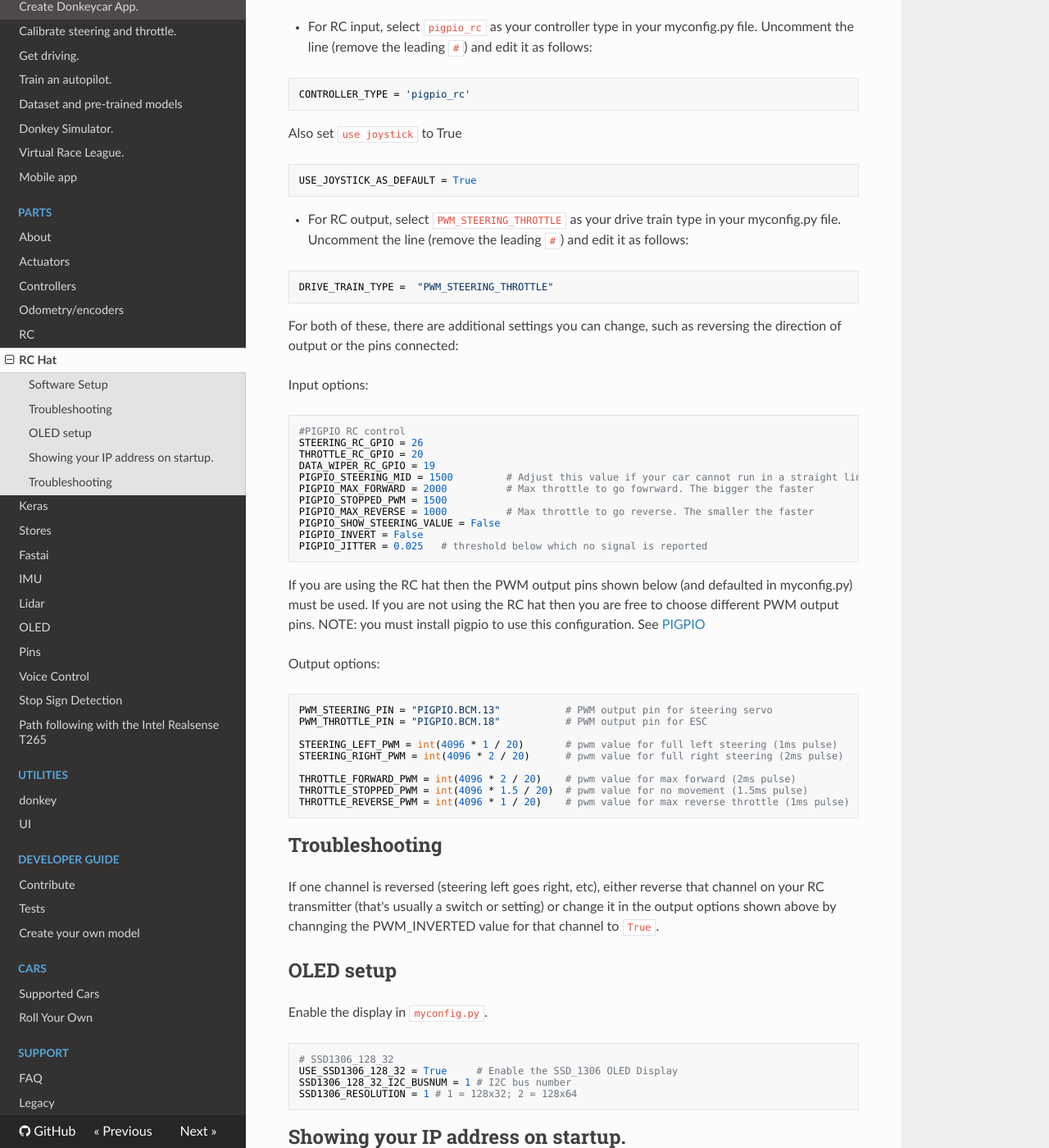
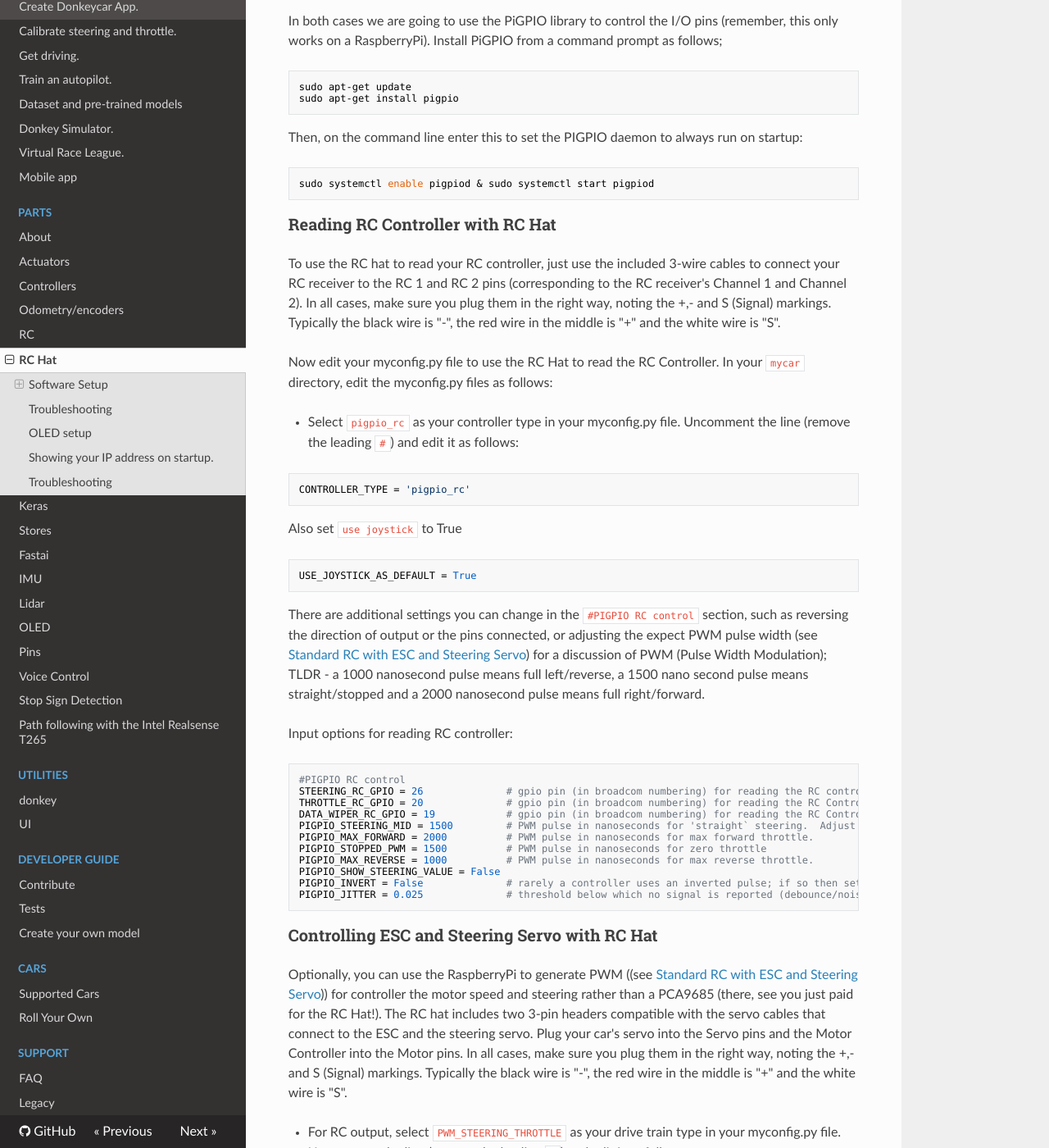
Before and after one commit to autorope/donkeydocs, an MkDocs documentation site: the page built from docs/parts/rc_hat.md, in a window 1280 px wide and 1400 px high, scrolled down 1426 px. Shown: the whole window at 82% size. Built offline with MkDocs 1.6.1, drawn with Linux system fonts in a browser that asks for light colours; nearby versions of some CDN libraries; some of the changed text lies outside the part shown.

Commit message:
Change rc-hat to separate instruction for reading and output - the instructions where interspersed before so they were   a little confusing. - I've separated the reading of the rc controller and the   drivetrain configuration intot their own sections.

````diff
--- a/docs/parts/rc_hat.md
+++ b/docs/parts/rc_hat.md
@@ -1,7 +1,7 @@
 # Donkeycar RC Hat
 ![RC Hat for RaspberryPi](../assets/rc_hat.jpg "The Donkey RC Hat for RaspberryPi")
 
-If you started with a ready-to-run RC car, it probably came with a RC controller. Good news: you can use it with Donkeycar, using the RC controller for manual driving. You can also plug in the car's servo and motor controller directly into the RaspberryPi without the need for a special motor/servo controller board.
+If you started with a ready-to-run RC car, it probably came with a RC controller. Good news: you can use it with Donkeycar, using the RC controller for manual driving. You can also plug in the car's servo and motor controller directly into the RaspberryPi without the need for a PCA9685 motor/servo controller board.
 
 To do so, you can either wire up it up manually as shown in [this tutorial](rc.md) (which works, but has a lot of fiddly wires that can fall off) or do it far more neatly with the Donkeycar RC hat, shown above, which handles all the wiring for you, along with including an OLED screen and a fan.
 
@@ -15,15 +15,27 @@ Once you've plugged in all the cables, you can move to the software setup
 
 ## Software Setup
 
-First, on the command line enter this to set the PIGPIO daemon to always run on startup:
+There are two parts to the software setup.  The first part is setting up to read the RC Controller using the RC Hat.  The Second, optional, part is setting up the drive train so we can control the ESC and SERVO using the RC hat (so you don't need a PCA9685 anymore)/
+
+### Install PiGPIO
+In both cases we are going to use the PiGPIO library to control the I/O pins (remember, this only works on a RaspberryPi).  Install PiGPIO from a command prompt as follows;
+```bash
+sudo apt-get update
+sudo apt-get install pigpio
+```
+
+Then, on the command line enter this to set the PIGPIO daemon to always run on startup:
 
 ```bash
 sudo systemctl enable pigpiod & sudo systemctl start pigpiod
 ```
 
-Next, in your `mycar` directory, edit the myconfig.py files as follows:
+### Reading RC Controller with RC Hat
+To use the RC hat to read your RC controller, just use the included 3-wire cables to connect your RC receiver to the RC 1 and RC 2 pins (corresponding to the RC receiver's Channel 1 and Channel 2). In all cases, make sure you plug them in the right way, noting the +,- and S (Signal) markings. Typically the black wire is "-", the red wire in the middle is "+" and the white wire is "S".
 
-* For RC input, select `pigpio_rc` as your controller type in your myconfig.py file. Uncomment the line (remove the leading `#`) and edit it as follows:
+Now edit your myconfig.py file to use the RC Hat to read the RC Controller. In your `mycar` directory, edit the myconfig.py files as follows:
+
+* Select `pigpio_rc` as your controller type in your myconfig.py file. Uncomment the line (remove the leading `#`) and edit it as follows:
 
 ```python
 CONTROLLER_TYPE = 'pigpio_rc'
@@ -35,47 +47,53 @@ Also set `use joystick` to True
 USE_JOYSTICK_AS_DEFAULT = True
 ```
 
+There are additional settings you can change in the `#PIGPIO RC control` section, such as reversing the direction of output or the pins connected, or adjusting the expect PWM pulse width (see [Standard RC with ESC and Steering Servo](https://docs.donkeycar.com/parts/actuators/#standard-rc-with-esc-and-steering-servo)) for a discussion of PWM (Pulse Width Modulation); TLDR - a 1000 nanosecond pulse means full left/reverse, a 1500 nano second pulse means straight/stopped and a 2000 nanosecond pulse means full right/forward.
+
+Input options for reading RC controller:
+
+```python
+#PIGPIO RC control
+STEERING_RC_GPIO = 26              # gpio pin (in broadcom numbering) for reading the RC controller's steering
+THROTTLE_RC_GPIO = 20              # gpio pin (in broadcom numbering) for reading the RC Controller's throttle
+DATA_WIPER_RC_GPIO = 19            # gpio pin (in broadcom numbering) for reading the RC Controller's button
+PIGPIO_STEERING_MID = 1500         # PWM pulse in nanoseconds for 'straight` steering.  Adjust this value if your car cannot run in a straight line.
+PIGPIO_MAX_FORWARD = 2000          # PWM pulse in nanoseconds for max forward throttle.
+PIGPIO_STOPPED_PWM = 1500          # PWM pulse in nanoseconds for zero throttle
+PIGPIO_MAX_REVERSE = 1000          # PWM pulse in nanoseconds for max reverse throttle.
+PIGPIO_SHOW_STEERING_VALUE = False
+PIGPIO_INVERT = False              # rarely a controller uses an inverted pulse; if so then set to True
+PIGPIO_JITTER = 0.025              # threshold below which no signal is reported (debounce/noise rejection)
+```
+
+### Controlling ESC and Steering Servo with RC Hat
+Optionally, you can use the RaspberryPi to generate PWM ((see [Standard RC with ESC and Steering Servo](https://docs.donkeycar.com/parts/actuators/#standard-rc-with-esc-and-steering-servo))) for controller the motor speed and steering rather than a PCA9685 (there, see you just paid for the RC Hat!).  The RC hat includes two 3-pin headers compatible with the servo cables that connect to the ESC and the steering servo.  Plug your car's servo into the Servo pins and the Motor Controller into the Motor pins. In all cases, make sure you plug them in the right way, noting the +,- and S (Signal) markings. Typically the black wire is "-", the red wire in the middle is "+" and the white wire is "S".
+
 * For RC output, select `PWM_STEERING_THROTTLE` as your drive train type in your myconfig.py file. Uncomment the line (remove the leading `#`) and edit it as follows:
 
 ```python
 DRIVE_TRAIN_TYPE =  "PWM_STEERING_THROTTLE"
 ```
 
-For both of these, there are additional settings you can change, such as reversing the direction of output or the pins connected:
-
-Input options:
-
+Then uncomment the entire `PWM_STEERING_THROTTLE` configuration block and make sure steering uses `"PIGPIO.BCM.13"` and throttle uses `"PIGPIO.BCM.18"` because that is how the pins on the RC Hat are connected to the RaspberryPi 40 pin header.
 ```python
-#PIGPIO RC control
-STEERING_RC_GPIO = 26
-THROTTLE_RC_GPIO = 20
-DATA_WIPER_RC_GPIO = 19
-PIGPIO_STEERING_MID = 1500         # Adjust this value if your car cannot run in a straight line
-PIGPIO_MAX_FORWARD = 2000          # Max throttle to go fowrward. The bigger the faster
-PIGPIO_STOPPED_PWM = 1500
-PIGPIO_MAX_REVERSE = 1000          # Max throttle to go reverse. The smaller the faster
-PIGPIO_SHOW_STEERING_VALUE = False
-PIGPIO_INVERT = False
-PIGPIO_JITTER = 0.025   # threshold below which no signal is reported
+PWM_STEERING_THROTTLE = {
+    "PWM_STEERING_PIN": "PIGPIO.BCM.13",    # PWM output pin for steering servo
+    "PWM_STEERING_SCALE": 1.0,              # used to compensate for PWM frequency differents from 60hz; NOT for adjusting steering range
+    "PWM_STEERING_INVERTED": False,         # True if hardware requires an inverted PWM pulse
+    "PWM_THROTTLE_PIN": "PIGPIO.BCM.18",    # PWM output pin for ESC
+    "PWM_THROTTLE_SCALE": 1.0,              # used to compensate for PWM frequence differences from 60hz; NOT for increasing/limiting speed
+    "PWM_THROTTLE_INVERTED": False,         # True if hardware requires an inverted PWM pulse
+    "STEERING_LEFT_PWM": 460,               #pwm value for full left steering
+    "STEERING_RIGHT_PWM": 290,              #pwm value for full right steering
+    "THROTTLE_FORWARD_PWM": 500,            #pwm value for max forward throttle
+    "THROTTLE_STOPPED_PWM": 370,            #pwm value for no movement
+    "THROTTLE_REVERSE_PWM": 220,            #pwm value for max reverse throttle
+}
 ```
 
-If you are using the RC hat then the PWM output pins shown below (and defaulted in myconfig.py) must be used.
-If you are not using the RC hat then you are free to choose different PWM output pins.
-NOTE: you must install pigpio to use this configuration.  See [PIGPIO](pins.md#PIGPIO)
+### Calibration
+After configuring the RC hat to read the RC controller and optionally control the ESC and steering servo you should do the normal [calibration](https://docs.donkeycar.com/guide/calibrate/) step to figure out the correct steering and throttle PWM values for your car (and to make sure you've hooked things up correctly).
 
-Output options:
-
-```python
-PWM_STEERING_PIN = "PIGPIO.BCM.13"           # PWM output pin for steering servo
-PWM_THROTTLE_PIN = "PIGPIO.BCM.18"           # PWM output pin for ESC
-
-STEERING_LEFT_PWM = int(4096 * 1 / 20)       # pwm value for full left steering (1ms pulse)
-STEERING_RIGHT_PWM = int(4096 * 2 / 20)      # pwm value for full right steering (2ms pulse)
-
-THROTTLE_FORWARD_PWM = int(4096 * 2 / 20)    # pwm value for max forward (2ms pulse)
-THROTTLE_STOPPED_PWM = int(4096 * 1.5 / 20)  # pwm value for no movement (1.5ms pulse)
-THROTTLE_REVERSE_PWM = int(4096 * 1 / 20)    # pwm value for max reverse throttle (1ms pulse)
-```
 
 ## Troubleshooting
 
````
